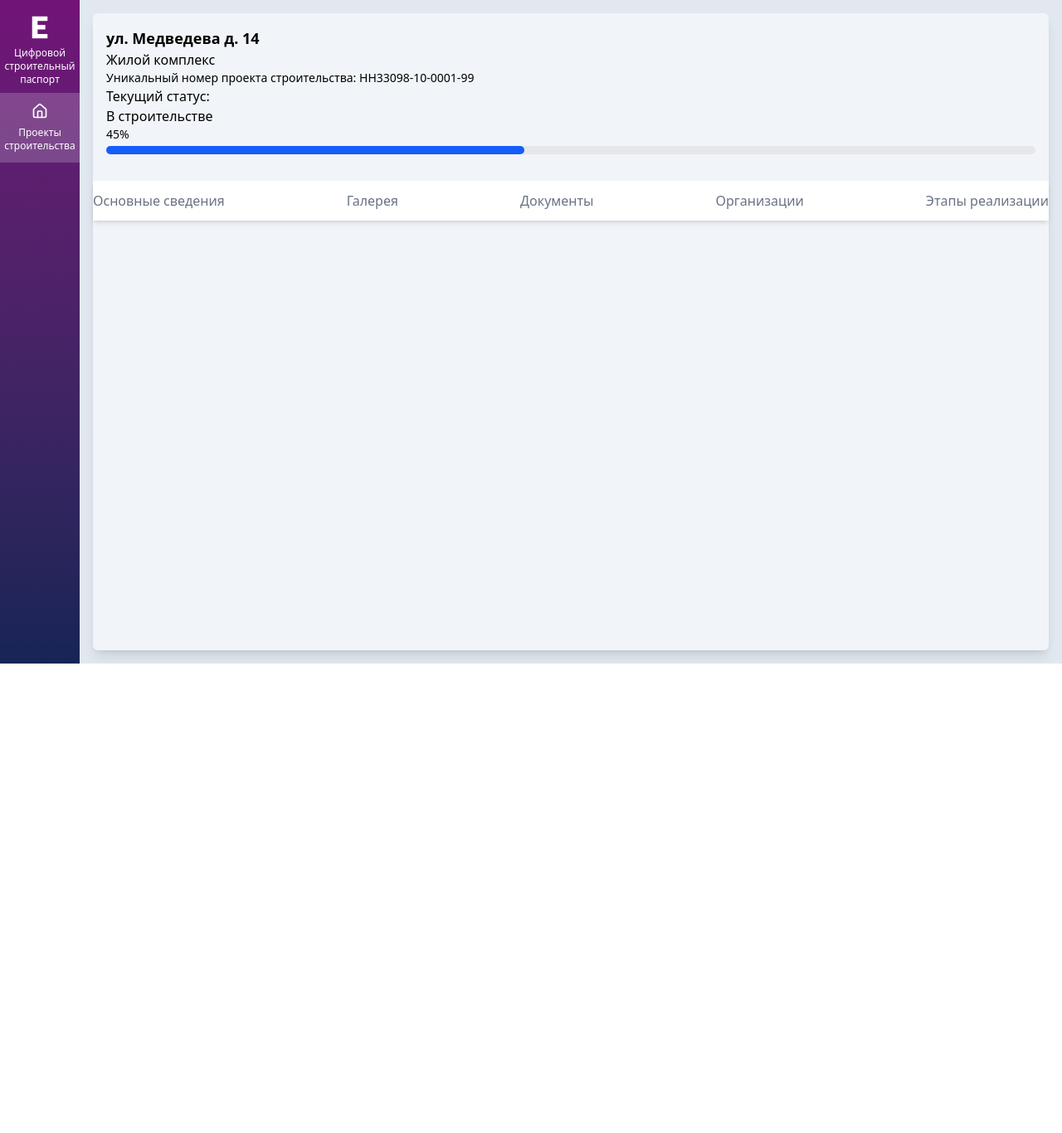
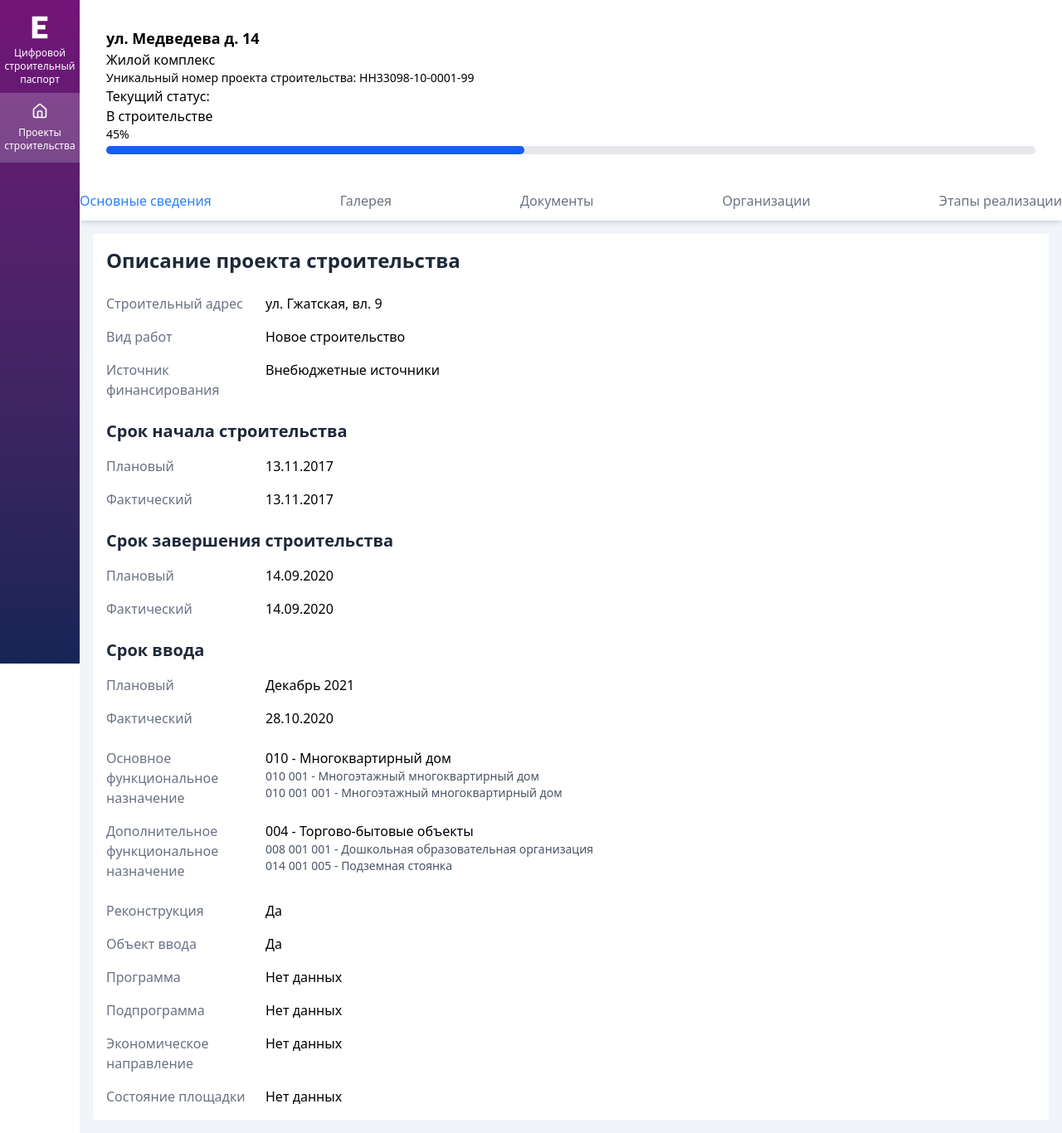
Before and after one commit to TatianaSavand/test-dcp, a React (Vite) app: page /main in a window 1280 px wide. Shown: the whole page at 83% size. Before the commit the page ends 800 px from the top, so only its background shows below. Built offline with nearby package versions, Linux system fonts and the light colour scheme.

Commit message:
Fixed routing

```diff
--- a/src/App.tsx
+++ b/src/App.tsx
@@ -1,15 +1,14 @@
 import {Sidebar} from "./components/Sidebar.tsx";
 import {Outlet} from "react-router";
-
 
 function App() {
 
   return (
-    <div className="flex h-screen w-screen bg-slate-200 flex-row">
+    <div className="flex h-screen w-screen flex-row">
       <div className="flex-none w-24">
       <Sidebar/>
       </div>
-      <div className="grow bg-slate-100 m-4 rounded-md shadow-lg">
+      <div className="grow">
         <Outlet/>
       </div>
     </div>
--- a/src/components/Sidebar.tsx
+++ b/src/components/Sidebar.tsx
@@ -11,6 +11,7 @@ interface Tab {
 }
 
 export const Sidebar = () => {
+
   const tabs: Tab[] = [
     {
       icon: <Home size={20} className="mx-auto" />,
@@ -20,7 +21,8 @@ export const Sidebar = () => {
   ];
 
   return (
-    <div className='h-full bg-gradient-to-t from-blue-950 to-fuchsia-900 text-white'>
+    <div className='h-screen bg-gradient-to-t from-blue-950 to-fuchsia-900 text-white'
+    >
       {/* Логотип компании */}
       <NavLink
         key={'/'}
--- a/src/components/Tabs.tsx
+++ b/src/components/Tabs.tsx
@@ -9,7 +9,7 @@ export const Tabs = () => {
 
   // Массив объектов вкладок
   const tabs: Tab[] = [
-    {url: 'main-information', label: 'Основные сведения'},
+    {url: '', label: 'Основные сведения'},
     {url: 'gallery', label: 'Галерея'},
     {url: 'documents', label: 'Документы'},
     {url: 'organizations', label: 'Организации'},
--- a/src/main.tsx
+++ b/src/main.tsx
@@ -3,12 +3,13 @@ import {createRoot} from 'react-dom/client'
 import './index.css'
 import App from './App.tsx'
 import {BrowserRouter, Route, Routes} from "react-router";
-import {MainPage} from "./pages/Main.page.tsx";
+import {DashBoard} from "./pages/Dashboard.page.tsx";
 import {GalleryPage} from "./pages/Gallery.page.tsx";
 import {OrganizationsPage} from "./pages/Organizations.page.tsx";
 import {DocumentsPage} from "./pages/Documents.page.tsx";
 import {StagesOfImplementationPage} from "./pages/StagesOfImplementation.page.tsx";
 import {MainInformationPage} from "./pages/MainInformation.page.tsx";
+import {LandingPage} from "./pages/Landing.page.tsx";
 
 
 createRoot(document.getElementById('root')!).render(
@@ -16,12 +17,13 @@ createRoot(document.getElementById('root')!).render(
     <BrowserRouter>
       <Routes>
         <Route path="/" element={<App/>}>
-          <Route path="/main" element={<MainPage/>}>
-            <Route path="/main/main-information" element={<MainInformationPage/>}/>
-            <Route path="/main/gallery" element={<GalleryPage/>}/>
-            <Route path="/main/organizations" element={<OrganizationsPage/>}/>
-            <Route path="/main/documents" element={<DocumentsPage/>}/>
-            <Route path="/main/stages-of-implementation" element={<StagesOfImplementationPage/>}/>
+          <Route index element={<LandingPage/>}/>
+          <Route path="/main" element={<DashBoard/>}>
+            <Route index element={<MainInformationPage/>}/>
+            <Route path="gallery" element={<GalleryPage/>}/>
+            <Route path="organizations" element={<OrganizationsPage/>}/>
+            <Route path="documents" element={<DocumentsPage/>}/>
+            <Route path="stages-of-implementation" element={<StagesOfImplementationPage/>}/>
           </Route>
         </Route>
       </Routes>
--- a/src/pages/Main.page.tsx
+++ b/src/pages/Dashboard.page.tsx
@@ -2,10 +2,10 @@ import {MainInformationOfObject} from "../components/MainInformationOfObject.tsx
 import {Tabs} from "../components/Tabs.tsx";
 import {Outlet} from "react-router";
 
-export const MainPage = () => {
+export const DashBoard = () => {
   return (
     <div>
-      <div className='p-4'>
+      <div className='m-8'>
         <MainInformationOfObject/>
       </div>
       <div>
--- /dev/null
+++ b/src/pages/Landing.page.tsx
@@ -0,0 +1,10 @@
+import backgroundImage from "../assets/Image.png";
+
+export const LandingPage = () => {
+  return (
+    <div
+      className="min-h-screen bg-cover bg-center bg-no-repeat"
+      style={{backgroundImage: `url(${backgroundImage})`}}
+    ></div>
+  )
+}
--- a/src/pages/MainInformation.page.tsx
+++ b/src/pages/MainInformation.page.tsx
@@ -1,7 +1,114 @@
 export const MainInformationPage = () => {
-  return(
-    <>
-      <h1>Здесь будтет основная информация!</h1>
-    </>
+  return (
+    <div className='bg-slate-100 p-4 h-full'>
+      <div className='bg-white p-4 h-full overflow-auto'>
+        <h1 className="text-2xl font-semibold text-gray-800 mb-6">
+          Описание проекта строительства
+        </h1>
+
+        <div className="space-y-6">
+          {/* Основная информация */}
+          <div className="space-y-4">
+            <div className="flex items-start">
+              <span className="w-48 text-gray-500">Строительный адрес</span>
+              <span className="flex-1 font-medium">ул. Гжатская, вл. 9</span>
+            </div>
+            <div className="flex items-start">
+              <span className="w-48 text-gray-500">Вид работ</span>
+              <span className="flex-1 font-medium">Новое строительство</span>
+            </div>
+            <div className="flex items-start">
+              <span className="w-48 text-gray-500">Источник финансирования</span>
+              <span className="flex-1 font-medium">Внебюджетные источники</span>
+            </div>
+          </div>
+
+          {/* Сроки строительства */}
+          <div className="space-y-4">
+            <h2 className="text-xl font-semibold text-gray-800">Срок начала строительства</h2>
+            <div className="flex items-start">
+              <span className="w-48 text-gray-500">Плановый</span>
+              <span className="flex-1 font-medium">13.11.2017</span>
+            </div>
+            <div className="flex items-start">
+              <span className="w-48 text-gray-500">Фактический</span>
+              <span className="flex-1 font-medium">13.11.2017</span>
+            </div>
+          </div>
+
+          <div className="space-y-4">
+            <h2 className="text-xl font-semibold text-gray-800">Срок завершения строительства</h2>
+            <div className="flex items-start">
+              <span className="w-48 text-gray-500">Плановый</span>
+              <span className="flex-1 font-medium">14.09.2020</span>
+            </div>
+            <div className="flex items-start">
+              <span className="w-48 text-gray-500">Фактический</span>
+              <span className="flex-1 font-medium">14.09.2020</span>
+            </div>
+          </div>
+
+          <div className="space-y-4">
+            <h2 className="text-xl font-semibold text-gray-800">Срок ввода</h2>
+            <div className="flex items-start">
+              <span className="w-48 text-gray-500">Плановый</span>
+              <span className="flex-1 font-medium">Декабрь 2021</span>
+            </div>
+            <div className="flex items-start">
+              <span className="w-48 text-gray-500">Фактический</span>
+              <span className="flex-1 font-medium">28.10.2020</span>
+            </div>
+          </div>
+
+          {/* Функциональное назначение */}
+          <div className="space-y-4">
+            <div className="flex items-start">
+              <span className="w-48 text-gray-500">Основное функциональное назначение</span>
+              <div className="flex-1">
+                <p className="font-medium">010 - Многоквартирный дом</p>
+                <p className="text-sm text-gray-600">010 001 - Многоэтажный многоквартирный дом</p>
+                <p className="text-sm text-gray-600">010 001 001 - Многоэтажный многоквартирный дом</p>
+              </div>
+            </div>
+            <div className="flex items-start">
+              <span className="w-48 text-gray-500">Дополнительное функциональное назначение</span>
+              <div className="flex-1">
+                <p className="font-medium">004 - Торгово-бытовые объекты</p>
+                <p className="text-sm text-gray-600">008 001 001 - Дошкольная образовательная организация</p>
+                <p className="text-sm text-gray-600">014 001 005 - Подземная стоянка</p>
+              </div>
+            </div>
+          </div>
+
+          {/* Дополнительная информация */}
+          <div className="space-y-4">
+            <div className="flex items-start">
+              <span className="w-48 text-gray-500">Реконструкция</span>
+              <span className="flex-1 font-medium">Да</span>
+            </div>
+            <div className="flex items-start">
+              <span className="w-48 text-gray-500">Объект ввода</span>
+              <span className="flex-1 font-medium">Да</span>
+            </div>
+            <div className="flex items-start">
+              <span className="w-48 text-gray-500">Программа</span>
+              <span className="flex-1 font-medium">Нет данных</span>
+            </div>
+            <div className="flex items-start">
+              <span className="w-48 text-gray-500">Подпрограмма</span>
+              <span className="flex-1 font-medium">Нет данных</span>
+            </div>
+            <div className="flex items-start">
+              <span className="w-48 text-gray-500">Экономическое направление</span>
+              <span className="flex-1 font-medium">Нет данных</span>
+            </div>
+            <div className="flex items-start">
+              <span className="w-48 text-gray-500">Состояние площадки</span>
+              <span className="flex-1 font-medium">Нет данных</span>
+            </div>
+          </div>
+        </div>
+      </div>
+    </div>
   )
 }
```
Also changed, not shown: 1 other file (tests, documents, lock files or other folders).
